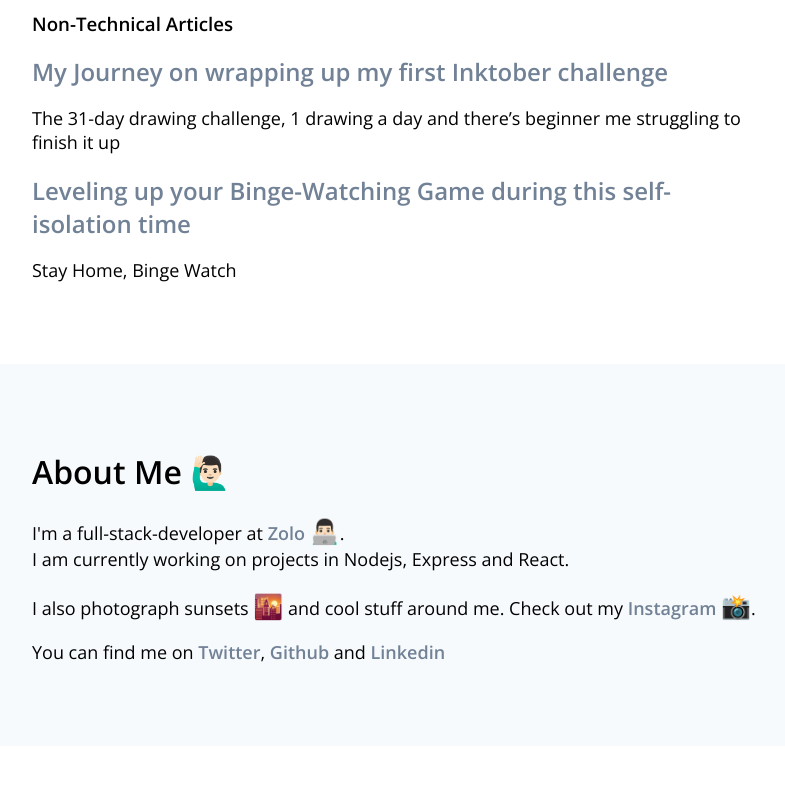
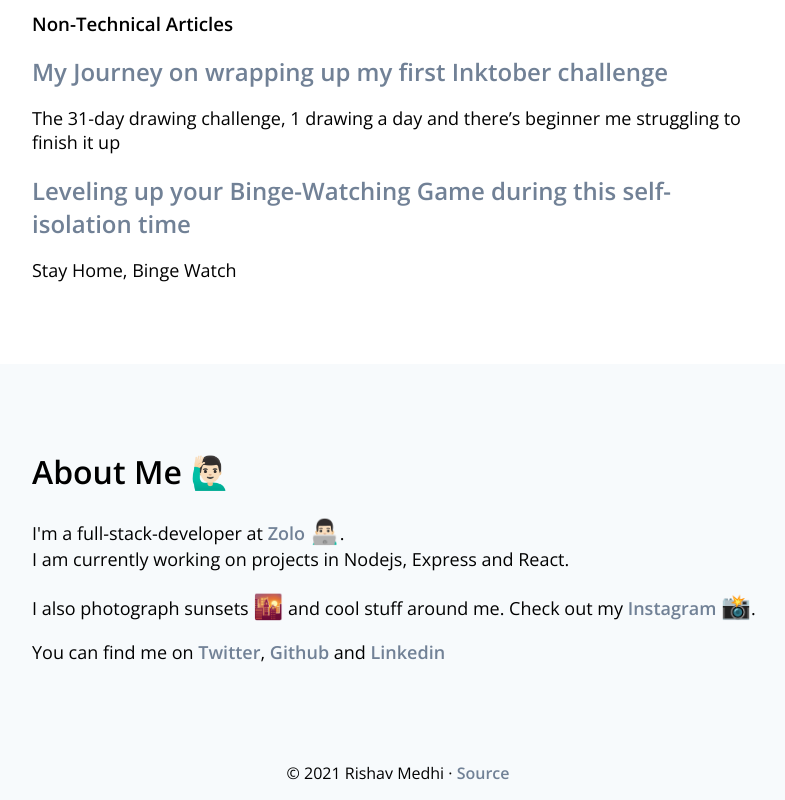
Before and after one commit to rishavmedhi/rm-portfolio, a React (Create React App) app: page / in a window 1280 px wide. Shown: the part 1142-1942 px from the top of the page, without its empty margins (242-1027 px from the left). Before the commit the page ends 1888 px from the top, so only its background shows below. Built offline with nearby package versions, Linux system fonts and the light colour scheme.

Commit message:
footer addition and styling

```diff
--- a/src/pages/Homepage/styles/Homepage.style.scss
+++ b/src/pages/Homepage/styles/Homepage.style.scss
@@ -60,6 +60,24 @@
   }
 }
 
+footer{
+  display: flex;
+  justify-content: center;
+  padding: 1rem;
+  background-color: var(--section-bg-color);
+  a, a:visited {
+    text-decoration: none;
+    color: var(--link-color);
+    transition: 0.2s;
+    font-weight: 600;
+  }
+  a:hover {
+    color: var(--link-hover-color);
+    text-decoration: underline;
+    transition: 0.5s;
+  }
+}
+
 @media only screen and (max-width: 766px) {
   #top-container{
     .top-banner{
--- a/src/pages/Homepage/views/Homepage.jsx
+++ b/src/pages/Homepage/views/Homepage.jsx
@@ -69,6 +69,9 @@ export default class Homepage extends Component {
             </div>
           </div>
         </main>
+        <footer>
+          <span>© 2021 Rishav Medhi · <a href="">Source</a></span>
+        </footer>
       </div>
     )
   }
```
